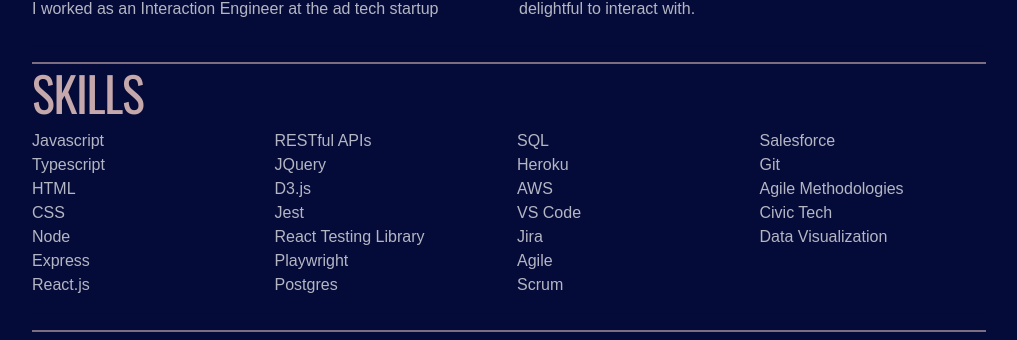
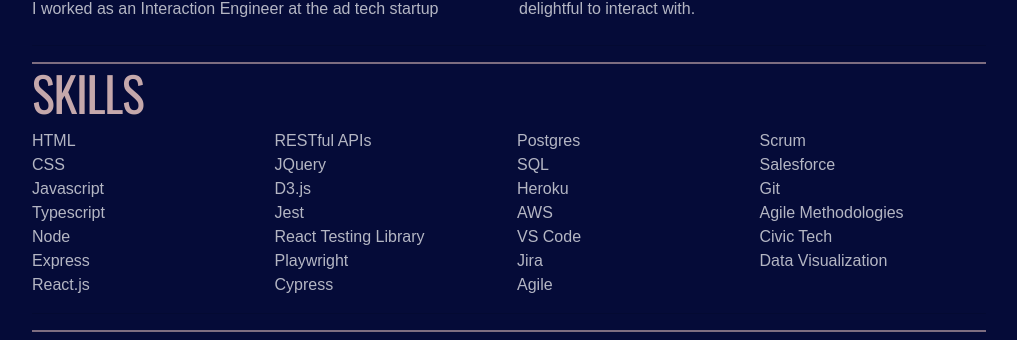
Before and after one commit to snphillips/webdevportfolio, a React (Create React App) app: page / in a window 1280 px wide. Shown: the part 1819-2159 px from the top of the page, without its empty margins (70-1087 px from the left). Built offline with nearby package versions, Linux system fonts and the light colour scheme.

Commit message:
collapse skills lists to one list

```diff
--- a/src/App.js
+++ b/src/App.js
@@ -6,7 +6,7 @@ import Navigation from './components/Navigation';
 import Skills from './pages/Skills';
 import About from './pages/About';
 import Contact from './pages/Contact';
-import ProjectOverview from './components/ProjectOverview';
+import ProjectOverview from './pages/ProjectOverview';
 import projectList from './components/projectList';
 import ProjectDeepDives from './components/ProjectDeepDives';
 import Resume from './pages/Resume';
@@ -43,10 +43,10 @@ const NavContainer = styled.section`
 export default function App() {
   const [filteredProjects, setFilteredProjects] = useState([]);
   const [skillsDev, setskillsDev] = useState([
+    'HTML',
+    'CSS',
     'Javascript',
     'Typescript',
-    'HTML',
-    'CSS',
     'Node',
     'Express',
     'React.js',
@@ -56,10 +56,9 @@ export default function App() {
     'Jest',
     'React Testing Library',
     'Playwright',
+    'Cypress',
     'Postgres',
     'SQL',
-  ]);
-  const [skillsDevOther, setskillsDevOther] = useState([
     'Heroku',
     'AWS',
     'VS Code',
@@ -100,7 +99,7 @@ export default function App() {
         <Header />
         <ProjectOverview filteredProjects={filteredProjects} />
         <About />
-        <Skills skillsDev={skillsDev} skillsDevOther={skillsDevOther} />
+        <Skills skillsDev={skillsDev} />
         <Contact />
         <ProjectDeepDives filteredProjects={filteredProjects} />
         <Resume />
--- a/src/components/ProjectOverview.tsx
+++ b/src/pages/ProjectOverview.tsx
@@ -2,7 +2,7 @@ import styled from 'styled-components';
 import { ButtonDark } from '../UI-styles/buttonsAndHr.js';
 import { Heading, SubHeadingBlue } from '../UI-styles/headings.js';
 import { ContentContainer } from '../UI-styles/layout.js';
-import ProjectObject from '../interfaces';
+import ProjectObject from '../interfaces.js';
 
 /*
 ===============================
--- a/src/pages/Skills.tsx
+++ b/src/pages/Skills.tsx
@@ -1,17 +1,14 @@
 import { Heading } from '../UI-styles/headings';
 
 
-// We're mapping over two skills lists: web dev &
-// web dev other-- ancillary dev skills like
-// git & vs code.
+// We're mapping over a skills list.
 // Find the skills arrays as "state" in App.js
 
 type Props = {
   skillsDev: String[],
-  skillsDevOther: String[],
 }
 
-export default function Skills({ skillsDev, skillsDevOther }: Props) {
+export default function Skills({ skillsDev }: Props) {
   return (
     <section id='skills'>
       <hr />
@@ -20,17 +17,17 @@ export default function Skills({ skillsDev, skillsDevOther }: Props) {
       <div className='list-columns'>
         <ul className='skills-list'>
           {skillsDev.map((skillItem) => {
+
             // to help generate a unique key to each child
             let index = skillsDev.indexOf(skillItem);
+            return(
+              <li className="skill-item"
+                  key={'skill-' + index}
+                  >
+                {skillItem}
+              </li>
+            ) ;
 
-            return <li className="skill-item" key={'skill-' + index}>{skillItem}</li>;
-          })}
-
-          {skillsDevOther.map((skillDevItem) => {
-            // to help generate a unique key to each child
-            let index = skillsDevOther.indexOf(skillDevItem);
-
-            return <li className="skill-item" key={'skill-dev-' + index}>{skillDevItem}</li>;
           })}
         </ul>
       </div>
```
